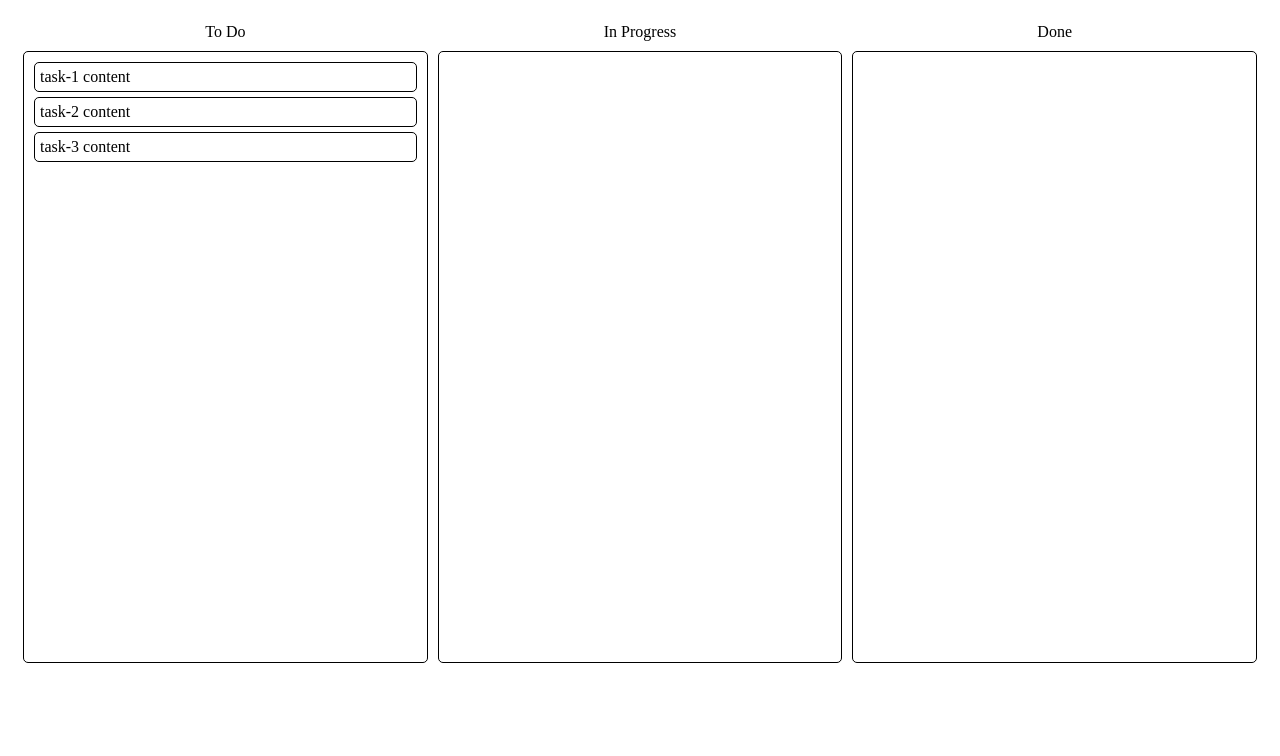
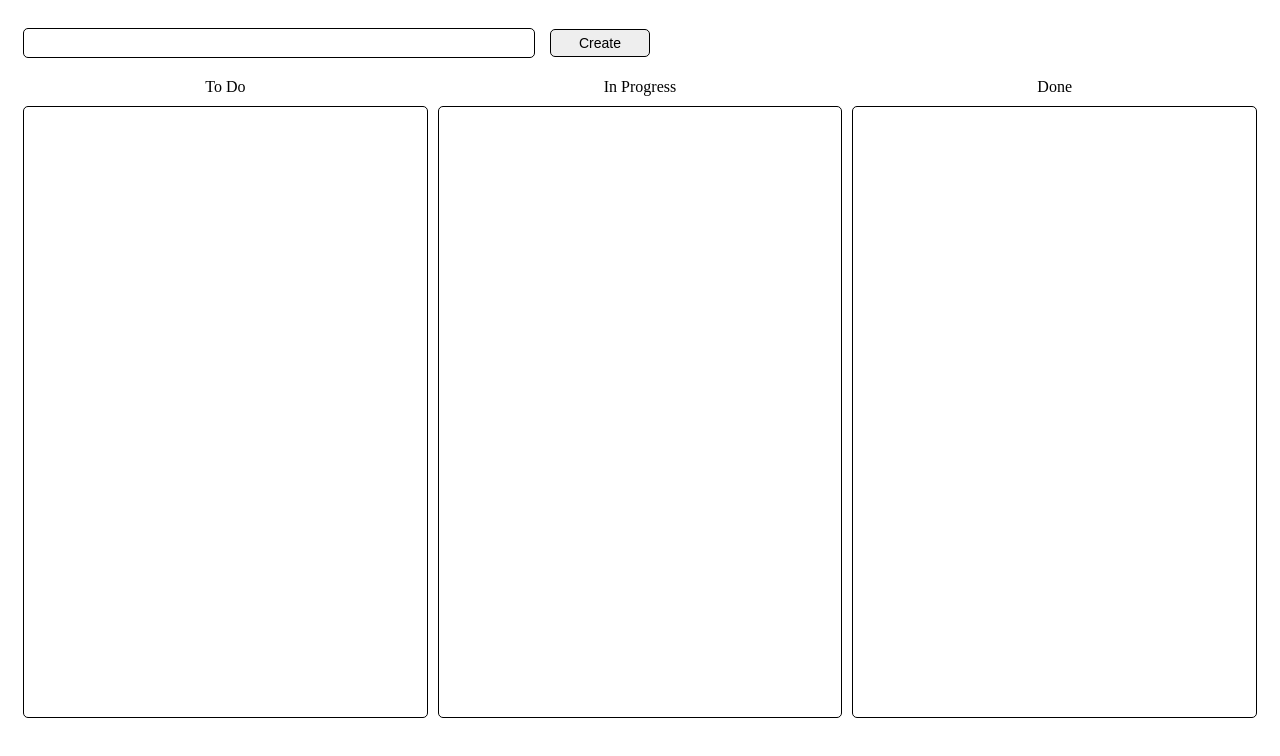
Before and after one commit to edomozh/react-dnd-test, a React (Create React App) app: page / in a window 1280 px wide. Shown: the top 756 px of the page. Built offline with nearby package versions, Linux system fonts and the light colour scheme.

Commit message:
Ability to add new task

```diff
--- a/src/App.tsx
+++ b/src/App.tsx
@@ -1,6 +1,6 @@
-import React, { useCallback, useState } from "react";
+import React, { useCallback, useEffect, useRef, useState } from "react";
 import { DragDropContext, Droppable, OnDragEndResponder } from "react-beautiful-dnd";
-import { TInitialData, initialData, BoardDiv } from "./constants";
+import { TInitialData, initialData, BoardDiv, FlexDiv, InputText, InputButton, TTask } from "./constants";
 import { Column } from './Column'
 
 interface Props {
@@ -11,6 +11,9 @@ const App_: React.FC<Props> = ({
   title,
 }) => {
   const [data, setData] = useState<TInitialData>(initialData);
+  const [task, setTask] = useState<string | null>('');
+
+  const inputRef = useRef<HTMLInputElement>(null);
 
   const onDragEnd: OnDragEndResponder = useCallback((result) => {
     const { destination, source, draggableId, type } = result;
@@ -62,7 +65,45 @@ const App_: React.FC<Props> = ({
 
   }, [data]);
 
+  const onAddTask = useCallback(() => {
+    const newTaskId = String(Object.keys(data.tasks).length + 1);
+    const newTask: TTask = { id: `${newTaskId}`, title: task ?? '' };
+    const newTasks = { ...data.tasks, [newTaskId]: newTask };
+
+    const columnId = data.columnOrders[0];
+    const columnTaskIds = [...data.columns[columnId].taskIds, newTaskId];
+    const newColumns = {
+      ...data.columns,
+      [columnId]: {
+        ...data.columns[columnId],
+        taskIds: columnTaskIds,
+      },
+    };
+
+    if (inputRef.current)
+      inputRef.current.focus();
+
+    setData({ ...data, tasks: newTasks, columns: newColumns });
+    setTask('');
+  }, [data, task]);
+
+  const onTaskChange = useCallback((e: any) => {
+    setTask(e.target.value);
+  }, []);
+
+  useEffect(() => {
+    const handleKeyPress = (event: any) => {
+      if (event.key === 'Enter') onAddTask();
+    };
+
+    document.addEventListener('keydown', handleKeyPress);
+    return () => { document.removeEventListener('keydown', handleKeyPress); };
+  }, [onAddTask]);
+
   return (
+    <FlexDiv>
+      <InputText value={task ?? ''} onChange={onTaskChange} ref={inputRef} />
+      <InputButton onClick={onAddTask}>Create</InputButton>
       <DragDropContext onDragEnd={onDragEnd}>
         <Droppable droppableId="board" direction="horizontal" type="column">
           {(provided) => (
@@ -83,6 +124,7 @@ const App_: React.FC<Props> = ({
           )}
         </Droppable>
       </DragDropContext>
+    </FlexDiv>
   );
 }
 
--- a/src/constants.ts
+++ b/src/constants.ts
@@ -1,23 +1,29 @@
 import styled from 'styled-components';
 
 
-export const InputText = styled.input`
+export const InputText = styled.input<{ $caption?: string }>`
+width: 500px;
+margin-top: 20px;
+margin-left: 15px;
 padding: 5px;
 font-size: 16px;
-  border: 1px solid #ccc;
-  border-radius: 5px;
-  margin-right: 10px;
-`;
+border: 1px solid black;
+border-radius: 5px;`;
 
-export const Button = styled.button`
+export const InputButton = styled.button<{ $text?: string }>`
+width: 100px;
+margin-top: 20px;
+margin-left: 15px;
 padding: 5px;
-  font-size: 16px;
-  background-color: #ccc;
+font-size: 14px;
+background-color: #eee;
 color: #000;
 border: 1px solid black;
 border-radius: 5px;
 cursor: pointer;
-`;
+&:hover {
+    background-color: #ccc;
+}`;
 
 export const Div = styled.div`
 padding: 5px;
@@ -65,16 +71,12 @@ export interface TInitialData {
 }
 
 export const initialData = {
-    tasks: {
-        "task-1": { id: 'task-1', title: 'task-1 content' },
-        "task-2": { id: 'task-2', title: 'task-2 content' },
-        "task-3": { id: 'task-3', title: 'task-3 content' },
-    },
+    tasks: {},
     columns: {
         "column-1": {
             id: 'column-1',
             title: 'To Do',
-            taskIds: ['task-1', 'task-2', 'task-3']
+            taskIds: []
         },
         "column-2": {
             id: 'column-2',
```
Lines whose indentation alone changed are shown as unchanged.
